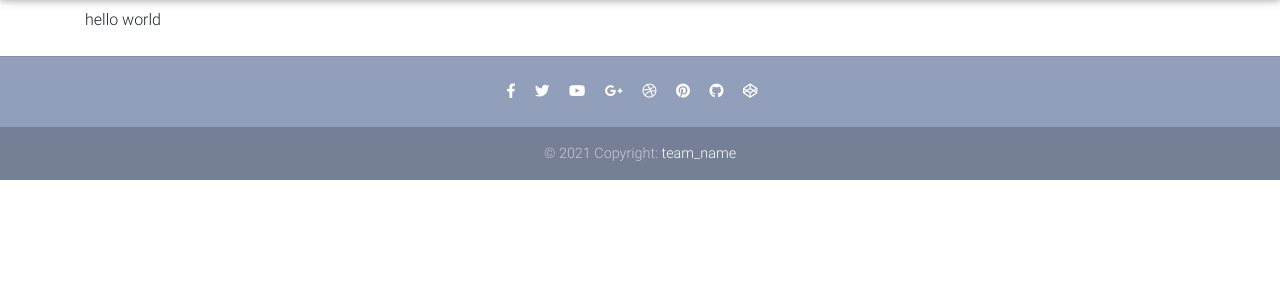
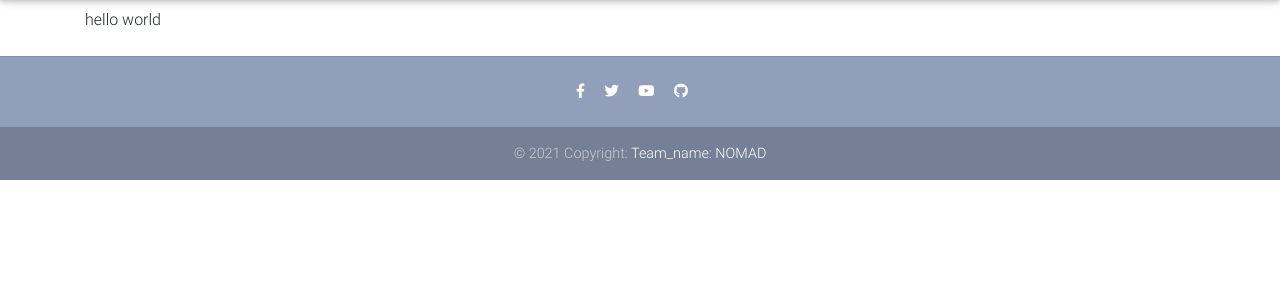
Before and after one commit to xingq1998/CIS422_group4_project1, a Django app: page / in a window 1280 px wide. Shown: the part 64-364 px from the top of the page. Run offline with Django 3.2, Linux system fonts and the light colour scheme; some libraries are stand-ins or nearby versions.

Commit message:
make footer simple
Delete useless link and make "Facebook" "Twitter" "YouTube" bottom connected to CDC. And the "GitHub" Bottom connected to our repo.

```diff
--- a/templates/footer.html
+++ b/templates/footer.html
@@ -4,44 +4,29 @@
 
     <!-- Social icons -->
     <div class="pb-4">
-        <a href="https://www.facebook.com/mdbootstrap" target="_blank">
+        <a href="https://www.facebook.com/CDC" target="_blank">
             <i class="fab fa-facebook-f mr-3"></i>
         </a>
 
-        <a href="https://twitter.com/MDBootstrap" target="_blank">
+        <a href="https://twitter.com/cdcgov" target="_blank">
             <i class="fab fa-twitter mr-3"></i>
         </a>
 
-        <a href="https://www.youtube.com/watch?v=7MUISDJ5ZZ4" target="_blank">
+        <a href="https://www.youtube.com/channel/UCiMg06DjcUk5FRiM3g5sqoQ" target="_blank">
             <i class="fab fa-youtube mr-3"></i>
         </a>
 
-        <a href="https://plus.google.com/u/0/b/107863090883699620484" target="_blank">
-            <i class="fab fa-google-plus-g mr-3"></i>
-        </a>
-
-        <a href="https://dribbble.com/mdbootstrap" target="_blank">
-            <i class="fab fa-dribbble mr-3"></i>
-        </a>
-
-        <a href="https://pinterest.com/mdbootstrap" target="_blank">
-            <i class="fab fa-pinterest mr-3"></i>
-        </a>
-
-        <a href="https://github.com/mdbootstrap/bootstrap-material-design" target="_blank">
+        <a href="https://github.com/xingq1998/CIS422_group4_project1" target="_blank">
             <i class="fab fa-github mr-3"></i>
         </a>
 
-        <a href="http://codepen.io/mdbootstrap/" target="_blank">
-            <i class="fab fa-codepen mr-3"></i>
-        </a>
     </div>
     <!-- Social icons -->
 
     <!--Copyright-->
     <div class="footer-copyright py-3">
         © 2021 Copyright:
-        <a href="https://mdbootstrap.com/education/bootstrap/" target="_blank"> team_name </a>
+        <a href="https://mdbootstrap.com/education/bootstrap/" target="_blank"> Team_name: NOMAD </a>
     </div>
     <!--/.Copyright-->
 
```
